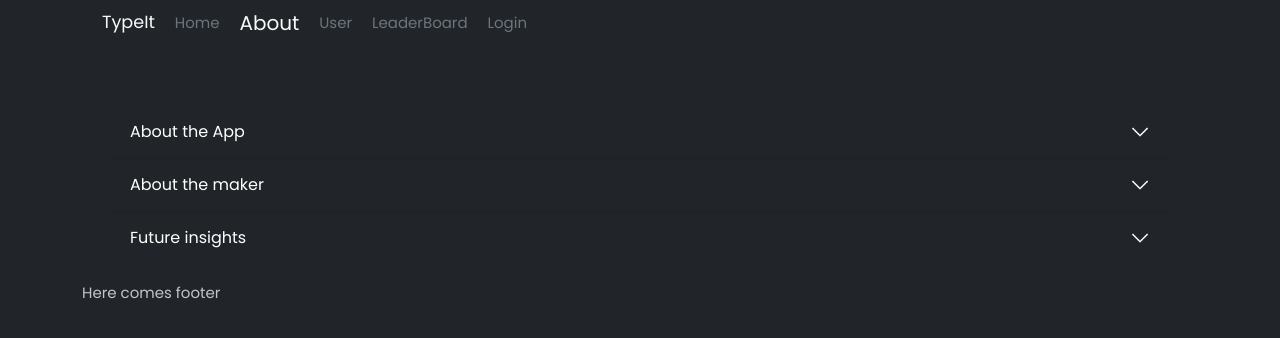
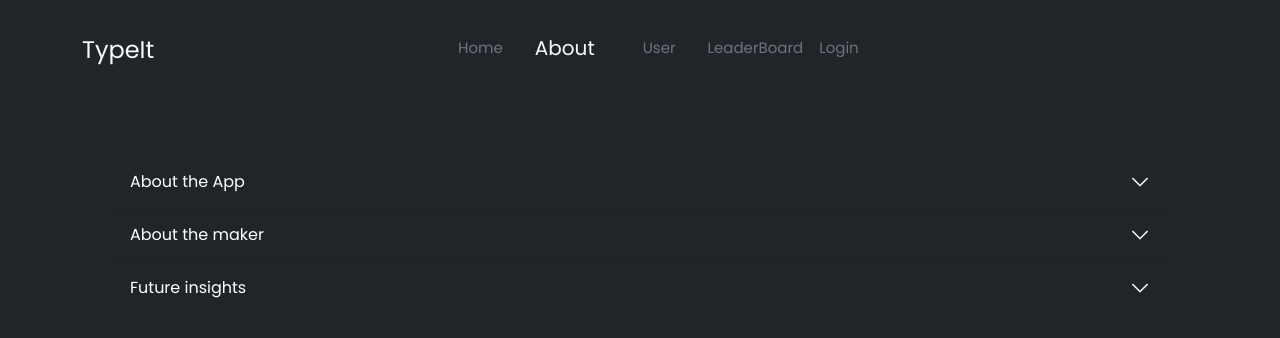
Before and after one commit to nitish-420/typeIt-frontend, a React (Create React App) app: page /about in a window 1280 px wide. Shown: the top 338 px of the page. Built offline with nearby package versions, Linux system fonts and the light colour scheme.

Commit message:
Updated Navbar

```diff
--- a/public/styles.css
+++ b/public/styles.css
@@ -2,6 +2,9 @@
 
 @import url("https://unicons.iconscout.com/release/v2.1.9/css/unicons.css");
 @import url('https://fonts.googleapis.com/css?family=Poppins:400,500,600,700,800,900');
+
+@import url(https://fonts.googleapis.com/css?family=Source+Sans+Pro:300,400);
+
 
 
 * {
@@ -9,7 +12,6 @@
     margin: 0px;
     box-sizing: border-box;
     scroll-behavior: smooth;
-
 }
 
 #root {
@@ -31,7 +33,7 @@ code {
 }
 
 .root {
-    background-color: #323437;
+    background-color: #212529;
 }
 
 .alert {
@@ -47,7 +49,7 @@ body {
     font-size: 15px;
     line-height: 1.7;
     color: #c4c3ca;
-    background-color: #1f2029;
+    background-color: #212529;
     overflow-x: hidden;
 }
 
@@ -70,8 +72,8 @@ a:hover {
 
 p {
     font-weight: 500;
-    font-size: 14px;
-    line-height: 1.7;
+    font-size: 10px;
+    line-height: 0.5;
 }
 
 h4 {
@@ -438,7 +440,7 @@ h6 span {
 }
 
 #activeWord{
-    margin-left: -9px;
+    margin-left: -10px;
 }
 
 .rightCharacter{
@@ -467,3 +469,147 @@ h6 span {
 .accordion-button::after{
     background-image: url("./down-arrow.png");
 }
+
+/* Navbar  */
+
+.nav-bar{
+    display: flex;
+  justify-content: space-between;
+  align-items: center;
+  height: 100px;
+}
+
+.logo-name{
+    cursor: pointer;
+}
+
+.time-item{
+    display: flex;
+    align-items: center;
+    margin-top: 70px;
+}
+
+.lang-item{
+    display: flex;
+    align-items: center;
+}
+
+.empty-items{
+    visibility: hidden;
+}
+
+.home-items{
+    position: relative;
+    top: -12px;
+    margin-left: 220px;
+}
+
+.navbar-brand-2{
+    padding-top: 0.3125rem;
+    padding-bottom: 0.3125rem;
+    margin-right: 1rem;
+    font-size: 0.8rem;
+    text-decoration: none;
+    white-space: nowrap;
+}
+
+/* ******* Footer ****** */
+
+.footer #button{
+	width:35px;
+	height:35px;
+	margin:0 auto;
+	position:relative;
+	-webkit-transition: all 1s ease;
+    -moz-transition: all 1s ease;
+    -o-transition: all 1s ease;
+    -ms-transition: all 1s ease;
+    transition: all 1s ease;
+}
+.footer #button:hover{
+	width:35px;
+	height:35px;
+	border: #3A3A3A 12px solid;
+	-webkit-transition: all 1s ease;
+    -moz-transition: all 1s ease;
+    -o-transition: all 1s ease;
+    -ms-transition: all 1s ease;
+    transition: all 1s ease;
+	position:relative;
+}
+.footer {
+	bottom:0;
+	left:0;
+	position:fixed;
+    width: 100%;
+    height: 2em;
+    overflow:hidden;
+    margin:0 auto;
+	-webkit-transition: all 1s ease;
+    -moz-transition: all 1s ease;
+    -o-transition: all 1s ease;
+    -ms-transition: all 1s ease;
+    transition: all 1s ease;
+	z-index:999;
+}
+.footer:hover {
+	-webkit-transition: all 1s ease;
+    -moz-transition: all 1s ease;
+    -o-transition: all 1s ease;
+    -ms-transition: all 1s ease;
+    transition: all 1s ease;
+	height: 5.5em;
+}
+.footer #container{
+	margin-top:5px;
+	width:100%;
+height:100%;
+  position:relative;
+  top:0;
+  left:0;
+  background-color: #2a2b38;
+  background-image: url('https://s3-us-west-2.amazonaws.com/s.cdpn.io/1462889/pat.svg');
+}
+.footer #cont{
+  position:relative;
+  top:-45px;
+  right:190px;
+	width:150px;
+	height:auto;
+	margin:0 auto;
+}
+.footer_center{
+	width:500px;
+	float:left;
+  text-align:center;
+}
+.footer h3{
+	font-family: 'Helvetica';
+	font-size: 15px;
+	font-weight: 100;
+	margin-top:60px;
+	margin-left:40px;
+}
+
+/*
+********** restart Button ********* */
+
+@import url('https://fonts.googleapis.com/css?family=Lato:100&display=swap');
+
+restartButton {
+  width: 400px;
+  height: 400px;
+  position: absolute;
+  left: 50%;
+  top: 50%;
+  transform: translate(-50%, -50%);
+  display: flex;
+  justify-content: center;
+  align-items: center;
+}
+
+.center {
+  width: 180px;
+  height: 60px;
+  position: absolute;
+}
--- a/src/components/Footer.jsx
+++ b/src/components/Footer.jsx
@@ -2,8 +2,15 @@ import React from 'react'
 
 export default function Footer() {
     return (
-        <div >
-            Here comes footer
-        </div>
+        <div class="footer">
+  <div id="button"></div>
+<div id="container">
+<div id="cont">
+<div class="footer_center">
+	   <h3>Copyright &copy; www.TypeIt.com. All Rights Reserved!</h3>
+</div>
+</div>
+</div>
+</div>
     )
 }
--- a/src/components/Navbar.jsx
+++ b/src/components/Navbar.jsx
@@ -36,40 +36,47 @@ function Navbar(props) {
 
 
     return (
-        <nav className="navbar navbar-expand-lg navbar-dark bg-dark my-0 py-0" style={{height:"50px"}}>
-            <div className={`${testState ? "d-none" : "d-flex"} p-0 m-0 mb-1 align-items-center col-12 col-sm-6 col-md-5 justify-content-evenly`}>
-                <Link className={`m-0 p-0  nav-link text-light navbar-brand`} data-toggle="tooltip" style={{fontSize:"1.1rem"}} title="TypeIt" to="/">TypeIt</Link>
-                <Link className={`m-0 p-0  nav-link ${location.pathname==="/" ? "text-light navbar-brand" : "text-muted"}`} aria-current="page" to="/"  >Home</Link>
-                <Link className={`m-0 p-0  nav-link ${location.pathname==="/about" ? "text-light navbar-brand" : "text-muted"}`} to="/about" >About</Link>
-                <Link className={`m-0 p-0  nav-link ${location.pathname==="/user" ? "text-light navbar-brand" : "text-muted"}`} to="/user" >User</Link>
-                <Link className={`m-0 p-0  nav-link ${location.pathname==="/leaderboard" ? "text-light navbar-brand" : "text-muted"}`} to="/leaderboard" >LeaderBoard</Link>
+        <nav className="nav-bar">
+            <div className="logo-name">
+                <Link className={`m-0 p-0 nav-link text-light navbar-brand`} data-toggle="tooltip" style={{fontSize:"1.5rem"}} title="TypeIt" to="/">TypeIt</Link>
+            </div>
+            <div className={`${testState ? "d-none" : "d-flex"} p-0 m-0 mb-1 align-items-center col-12 col-sm-6 col-md-5 `}>
+                <Link className={`nav-items nav-link ${location.pathname==="/" ? "text-light navbar-brand" : "text-muted"}`} aria-current="page" to="/"  >Home</Link>
+                <Link className={`nav-items nav-link ${location.pathname==="/about" ? "text-light navbar-brand" : "text-muted"}`} to="/about" >About</Link>
+                <Link className={`nav-items nav-link ${location.pathname==="/user" ? "text-light navbar-brand" : "text-muted"}`} to="/user" >User</Link>
+                <Link className={`nav-items nav-link ${location.pathname==="/leaderboard" ? "text-light navbar-brand" : "text-muted"}`} to="/leaderboard" >LeaderBoard</Link>
 
                 {!localStorage.getItem("token") ?
 
-                <Link className={`m-0 p-0 nav-link ${location.pathname==="/login" ? "text-light navbar-brand" : "text-muted"}`} to="/login" >Login</Link>
+                <Link className={`m-0 p-0 nav-items nav-link ${location.pathname==="/login" ? "text-light navbar-brand" : "text-muted"}`} to="/login" >Login</Link>
                 :
                 <Link onClick={()=>handleLogout()} className={`m-0 p-0 text-muted nav-link `} to="/login"  >LogOut</Link>
 
                 }
+                <div className="home-items">
                 {location.pathname==='/' &&
                 < >
+                <div className="time-item">
+                    <p className={`mx-1 p-0  nav-link ${timeState===15 ? "text-light navbar-brand-2" : "text-muted"}`} onClick={()=>dispatch(setTime(15))} >15</p>
+                    <p className={`mx-1 p-0  nav-link ${timeState===30 ? "text-light navbar-brand-2" : "text-muted"}`} onClick={()=>dispatch(setTime(30))} >30</p>
+                    <p className={`mx-1 p-0  nav-link ${timeState===60 ? "text-light navbar-brand-2" : "text-muted"}`} onClick={()=>dispatch(setTime(60))} >60</p>
+                    <p className={`mx-1 p-0  nav-link ${timeState===120 ? "text-light navbar-brand-2" : "text-muted"}`} onClick={()=>dispatch(setTime(120))} >120</p>
+                    </div>
 
-                    <p className={`mx-1 p-0  nav-link ${timeState===15 ? "text-light navbar-brand" : "text-muted"}`} onClick={()=>dispatch(setTime(15))} >15</p>
-                    <p className={`mx-1 p-0  nav-link ${timeState===30 ? "text-light navbar-brand" : "text-muted"}`} onClick={()=>dispatch(setTime(30))} >30</p>
-                    <p className={`mx-1 p-0  nav-link ${timeState===60 ? "text-light navbar-brand" : "text-muted"}`} onClick={()=>dispatch(setTime(60))} >60</p>
-                    <p className={`mx-1 p-0  nav-link ${timeState===120 ? "text-light navbar-brand" : "text-muted"}`} onClick={()=>dispatch(setTime(120))} >120</p>
+                <div className="lang-item">
+                    <p className={`mx-1 p-0  nav-link ${languageState==="English" ? "text-light navbar-brand-2" : "text-muted"}`} onClick={()=>dispatch(setLanguage("English"))} >English</p>
+                    <p className={`mx-1 p-0  nav-link ${languageState==="Python" ? "text-light navbar-brand-2" : "text-muted"}`} onClick={()=>dispatch(setLanguage("Python"))} >Python</p>
+                    <p className={`mx-1 p-0  nav-link ${languageState==="C" ? "text-light navbar-brand-2" : "text-muted"}`} onClick={()=>dispatch(setLanguage("C"))} >C</p>
+                    <p className={`mx-1 p-0  nav-link ${languageState==="Javascript" ? "text-light navbar-brand-2" : "text-muted"}`} onClick={()=>dispatch(setLanguage("Javascript"))} >Javascript</p>
+                    <p className={`mx-1 p-0  nav-link ${languageState==="Java" ? "text-light navbar-brand-2" : "text-muted"}`} onClick={()=>dispatch(setLanguage("Java"))} >Java</p>
+                    </div>
+                </> }
+                </div>
+                </div>
 
-
-
-                    <p className={`mx-1 p-0  nav-link ${languageState==="English" ? "text-light navbar-brand" : "text-muted"}`} onClick={()=>dispatch(setLanguage("English"))} >English</p>
-                    <p className={`mx-1 p-0  nav-link ${languageState==="Python" ? "text-light navbar-brand" : "text-muted"}`} onClick={()=>dispatch(setLanguage("Python"))} >Python</p>
-                    <p className={`mx-1 p-0  nav-link ${languageState==="C" ? "text-light navbar-brand" : "text-muted"}`} onClick={()=>dispatch(setLanguage("C"))} >C</p>
-                    <p className={`mx-1 p-0  nav-link ${languageState==="Javascript" ? "text-light navbar-brand" : "text-muted"}`} onClick={()=>dispatch(setLanguage("Javascript"))} >Javascript</p>
-                    <p className={`mx-1 p-0  nav-link ${languageState==="Java" ? "text-light navbar-brand" : "text-muted"}`} onClick={()=>dispatch(setLanguage("Java"))} >Java</p>
-
-                </> }
-
-            </div>
+                <div className="empty-items">
+                    .
+                </div>
         </nav>
     )
 
```
Also changed, not shown: 1 other file (tests, documents, lock files or other folders).
